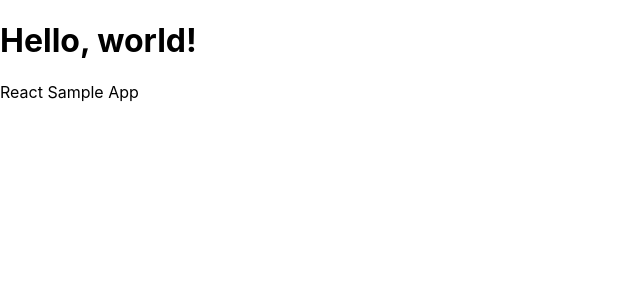
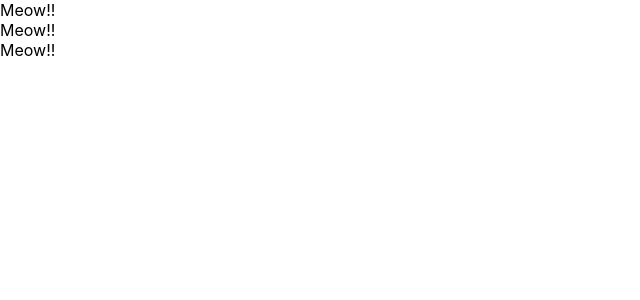
Before and after one commit to ytkhs457/udemy_react-redux01, a React (Create React App) app: page / in a window 1280 px wide. Shown: the top 300 px of the page, without its empty margins (0-640 px from the left). Built offline with nearby package versions, Linux system fonts and the light colour scheme.

Commit message:
create class component and functional component

```diff
--- a/src/App.js
+++ b/src/App.js
@@ -1,14 +1,28 @@
 import React from 'react';
 
-class App extends React.Component {
-  render() {
-    return (
-      <React.Fragment>
-        <h1>Hello, world!</h1>
-        <p>React Sample App</p>
-      </React.Fragment>
-    )
-  }
+// class App extends React.Component {
+//   render() {
+//     return (
+//       <React.Fragment>
+//         <h1>Hello, world!</h1>
+//         <p>React Sample App</p>
+//       </React.Fragment>
+//     )
+//   }
+// }
+
+const App = () => {
+  return (
+    <div>
+      <Cat/>
+      <Cat/>
+      <Cat/>
+    </div>
+  )
+}
+
+const Cat = () => {
+  return <div>Meow!!</div>
 }
 
 export default App;
```
